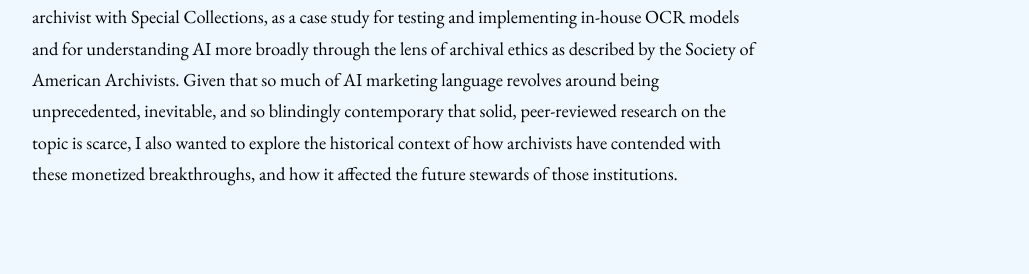
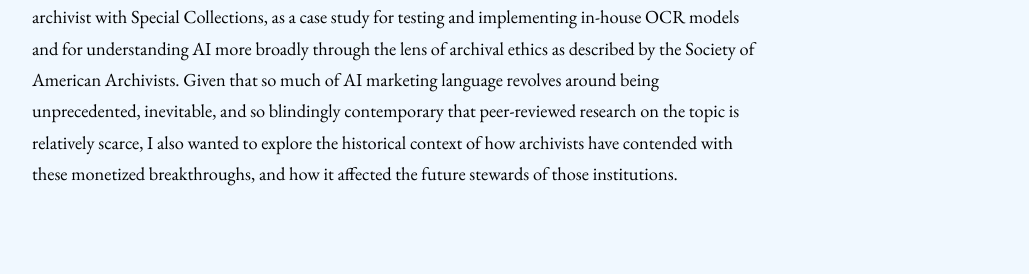
Before and after one commit to aweymo-ui/practices-rc, a Jekyll site: the page built from content/1_intro.md, in a window 1280 px wide and 900 px high, scrolled down 2657 px. Shown: the part 287-561 px from the top of the window, without its empty margins (245-1274 px from the left). Built offline with Jekyll 4.4.1, drawn with Linux system fonts in a browser that asks for light colours; some web fonts are replaced; some of the changed text lies outside the part shown.

Commit message:
update script

```diff
--- a/content/1_intro.md
+++ b/content/1_intro.md
@@ -31,6 +31,6 @@ But because it is invisible, it's easy to ignore or forget about if you aren't r
 
 This coincided, of course, with the advent of large language model artificial intelligence, and with them a smaller gold rush of "Intelligent Document Processing" AI companies incorporating and offering anxious institutions a way to make their digitally hosted archival material compliant, frequently at a considerable price.
 
-This presentation is based on an article of the same name that I co-wrote with Rebecca Hastings, digital archivist with Special Collections, as a case study for testing and implementing in-house OCR models and for understanding AI more broadly through the lens of archival ethics as described by the Society of American Archivists. Given that so much of AI marketing language revolves around being unprecedented, inevitable, and so blindingly contemporary that solid, peer-reviewed research on the topic is scarce, I also wanted to explore the historical context of how archivists have contended with these monetized breakthroughs, and how it affected the future stewards of those institutions.
+This presentation is based on an article of the same name that I co-wrote with Rebecca Hastings, digital archivist with Special Collections, as a case study for testing and implementing in-house OCR models and for understanding AI more broadly through the lens of archival ethics as described by the Society of American Archivists. Given that so much of AI marketing language revolves around being unprecedented, inevitable, and so blindingly contemporary that peer-reviewed research on the topic is relatively scarce, I also wanted to explore the historical context of how archivists have contended with these monetized breakthroughs, and how it affected the future stewards of those institutions.
 
 <br>
```
Also changed, not shown: content/3_ai.md (+1 -1 lines), content/6_findings.md (+4 -4 lines).
